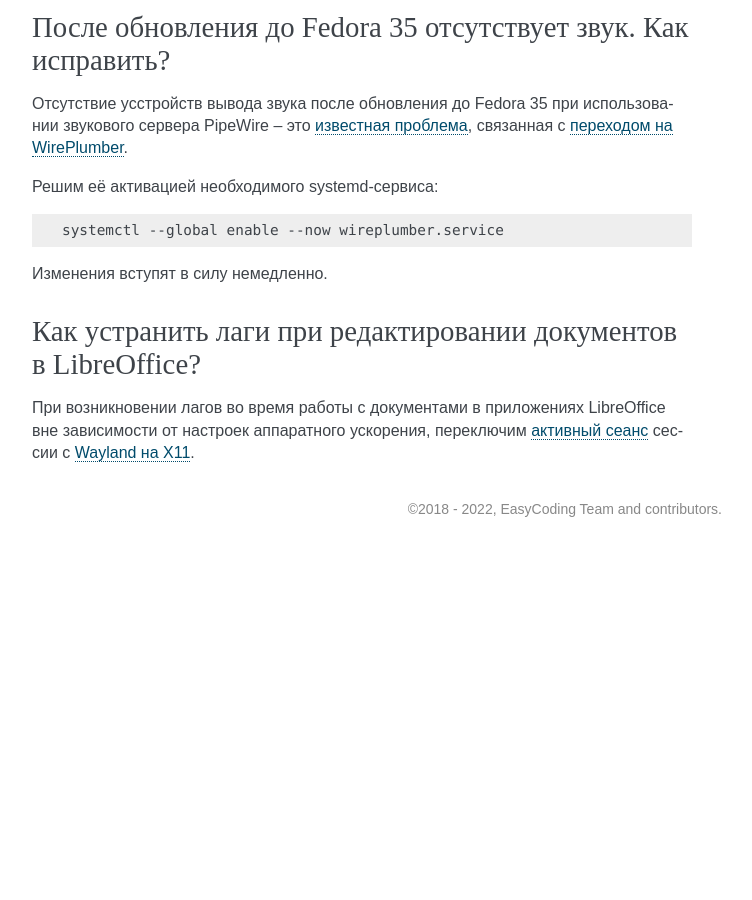
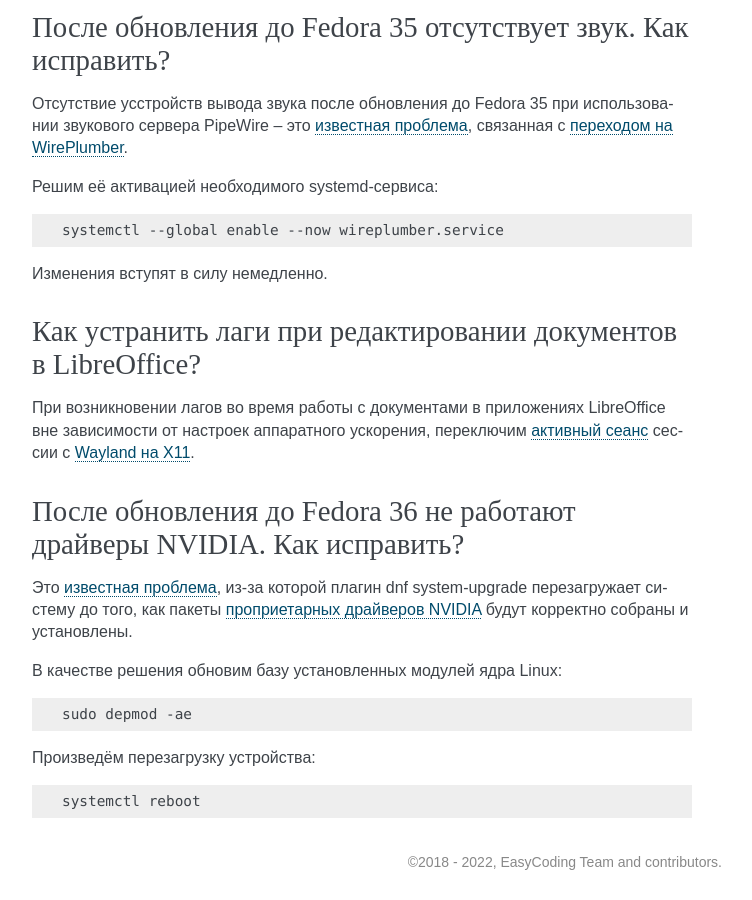
Before and after one commit to RussianFedora/FAQ, a Sphinx documentation site: the page built from source/tips-and-tricks.rst, in a window 1280 px wide and 900 px high, scrolled down 12683 px. Shown: the whole window, without its empty margins (388-1140 px from the left). Built offline with Sphinx 7.4.7, drawn with Linux system fonts in a browser that asks for light colours; comment, search, counter and statistics services are not loaded; before the commit the page ends 13230 px from its top, so only the background shows below that; some of the changed text lies outside the part shown.

Commit message:
Added a new question nvidia-upgrade-bug.

```diff
--- a/source/tips-and-tricks.rst
+++ b/source/tips-and-tricks.rst
@@ -694,3 +694,23 @@
 ==================================================================
 
 При возникновении лагов во время работы с документами в приложениях LibreOffice вне зависимости от настроек аппаратного ускорения, переключим :ref:`активный сеанс <session-type>` сессии с :ref:`Wayland на X11 <x11-session>`.
+
+.. index:: nvidia, driver, dnf, upgrade, bug, issue, workaround
+.. _nvidia-upgrade-bug:
+
+После обновления до Fedora 36 не работают драйверы NVIDIA. Как исправить?
+============================================================================
+
+Это `известная проблема <https://bugzilla.redhat.com/show_bug.cgi?id=2011120>`__, из-за которой плагин dnf system-upgrade перезагружает систему до того, как пакеты :ref:`проприетарных драйверов NVIDIA <nvidia-drivers>` будут корректно собраны и установлены.
+
+В качестве решения обновим базу установленных модулей ядра Linux:
+
+.. code-block:: text
+
+    sudo depmod -ae
+
+Произведём перезагрузку устройства:
+
+.. code-block:: text
+
+    systemctl reboot
```
